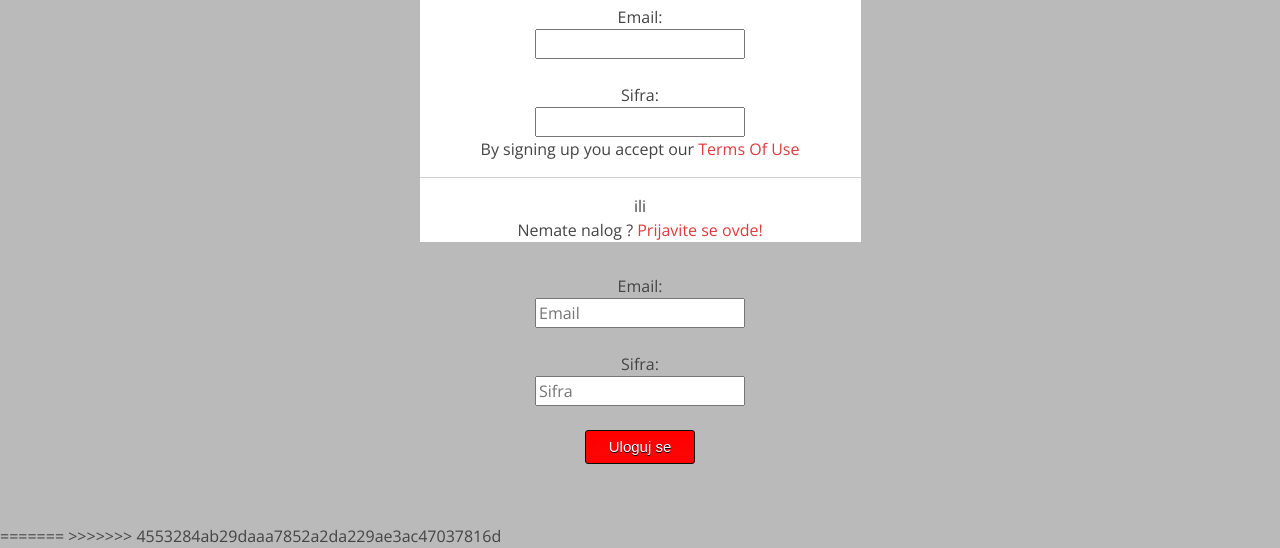
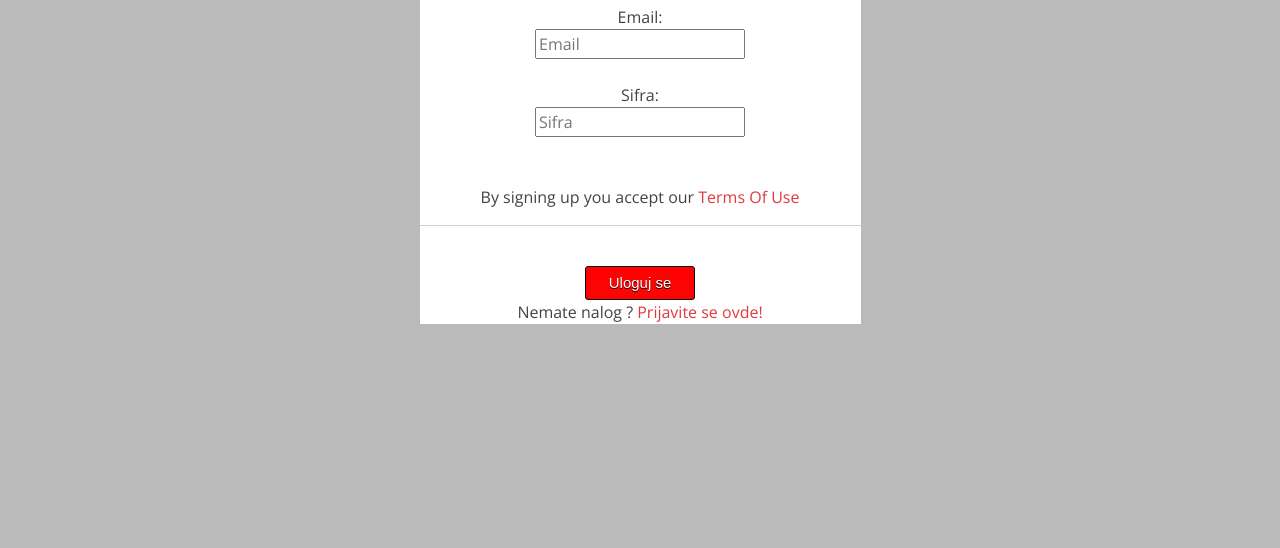
Before and after one commit to Jovan-Savic/Finale, a website: page Frontend/login.html in a window 1280 px wide. Shown: the part 312-860 px from the top of the page. After the commit the page ends 800 px from the top, so only its background shows below. Drawn offline with nearby package versions, Linux system fonts and the light colour scheme.

Commit message:
qqqqqqqq

```diff
--- a/Frontend/login.html
+++ b/Frontend/login.html
@@ -77,10 +77,10 @@
             <div class="myform form ">
                <div class="logo mb-3">
                  <div class="col-md-12 text-center"style="background-color:rgb(255, 255, 255);"  width: 700px;>  <h1>Log in</h1>
-                  Email:<br>
-                  <input type="email"></input><br><br>
-                  Sifra:<br>
-                  <input type="password"></input>
+                  <label for="email">Email:</label><br>
+                  <input type="text" id="email1" name="email" placeholder="Email"><br><br>
+                  <label for="sifra">Sifra:</label><br>
+                  <input type="password" id="sifra1" name="sifra" placeholder="Sifra"><br><br>
 
                   <br>
                   By signing up you accept our <a href="terms.txt">Terms Of Use</a>
@@ -108,14 +108,15 @@
                       height: 1px;
                       margin-top: 0px !important;
                       margin-bottom: 0px !important;
-                      }>ili</span>
+                      }></span><br>
+                      <button type="login" class="myButton" style="text-align: center;">Uloguj se</button>
                       </div></div>
                   Nemate nalog ? <a href="register.html"> Prijavite se ovde!</a>
             </div> </div> </div> </div> </div> </div> </div>
         </p>
       </div>
 
-      <div class="container" data-aos="fade-up" style="margin: auto; text-align: center;  background-image: url('av.jpg'); ">
+      <!--<div class="container" data-aos="fade-up" style="margin: auto; text-align: center;  background-image: url('av.jpg'); ">
 
       <label for="email">Email:</label><br>
       <input type="text" id="email1" name="email" placeholder="Email"><br><br>
@@ -123,7 +124,7 @@
       <input type="password" id="sifra1" name="sifra" placeholder="Sifra"><br><br>
 
       <button type="login" class="myButton" style="text-align: center;">Uloguj se</button>
-    </div>
+    </div>-->
 
     </section>
 
@@ -192,13 +193,13 @@
         <a href="#" class="google-plus"><i class="bx bxl-skype"></i></a>
         <a href="#" class="linkedin"><i class="bx bxl-linkedin"></i></a>
       </div>
-<<<<<<< HEAD
+
     </div>-->
   </footer><!-- End Footer -->
-=======
+
     </div>
   </footer>
->>>>>>> 4553284ab29daaa7852a2da229ae3ac47037816d
+
 
   <a href="#" class="back-to-top d-flex align-items-center justify-content-center"><i class="bi bi-arrow-up-short"></i></a>
 
--- a/Frontend/register.html
+++ b/Frontend/register.html
@@ -170,7 +170,8 @@
   <a href="#" class="back-to-top d-flex align-items-center justify-content-center"><i
       class="bi bi-arrow-up-short"></i></a>
 
-
+      <script src="https://cdn.jsdelivr.net/npm/axios/dist/axios.min.js"></script>
+      <script src="prijavise.js"></script>
   <script src="assets/vendor/aos/aos.js"></script>
   <script src="assets/vendor/bootstrap/js/bootstrap.bundle.min.js"></script>
   <script src="assets/vendor/glightbox/js/glightbox.min.js"></script>
```
